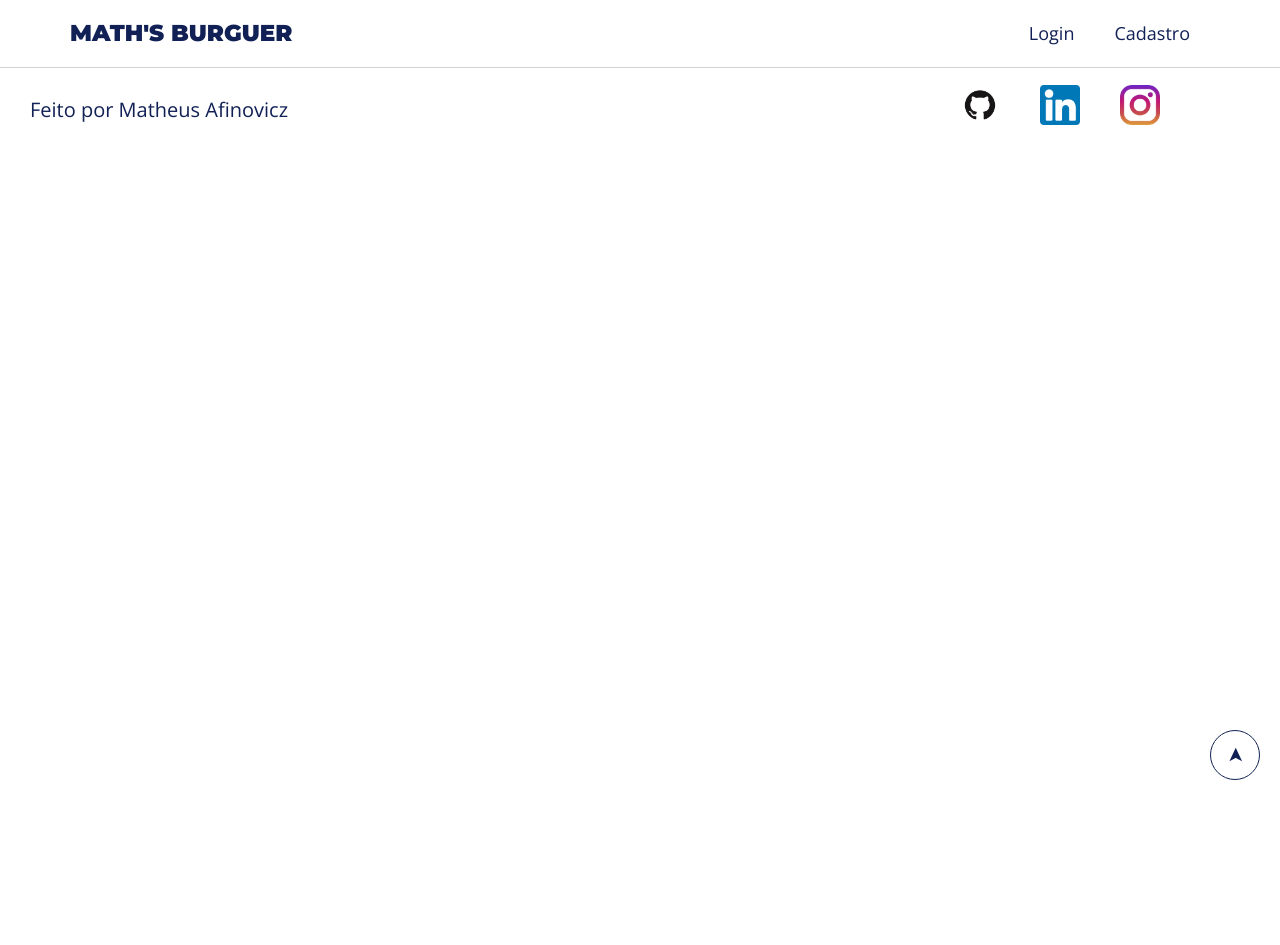
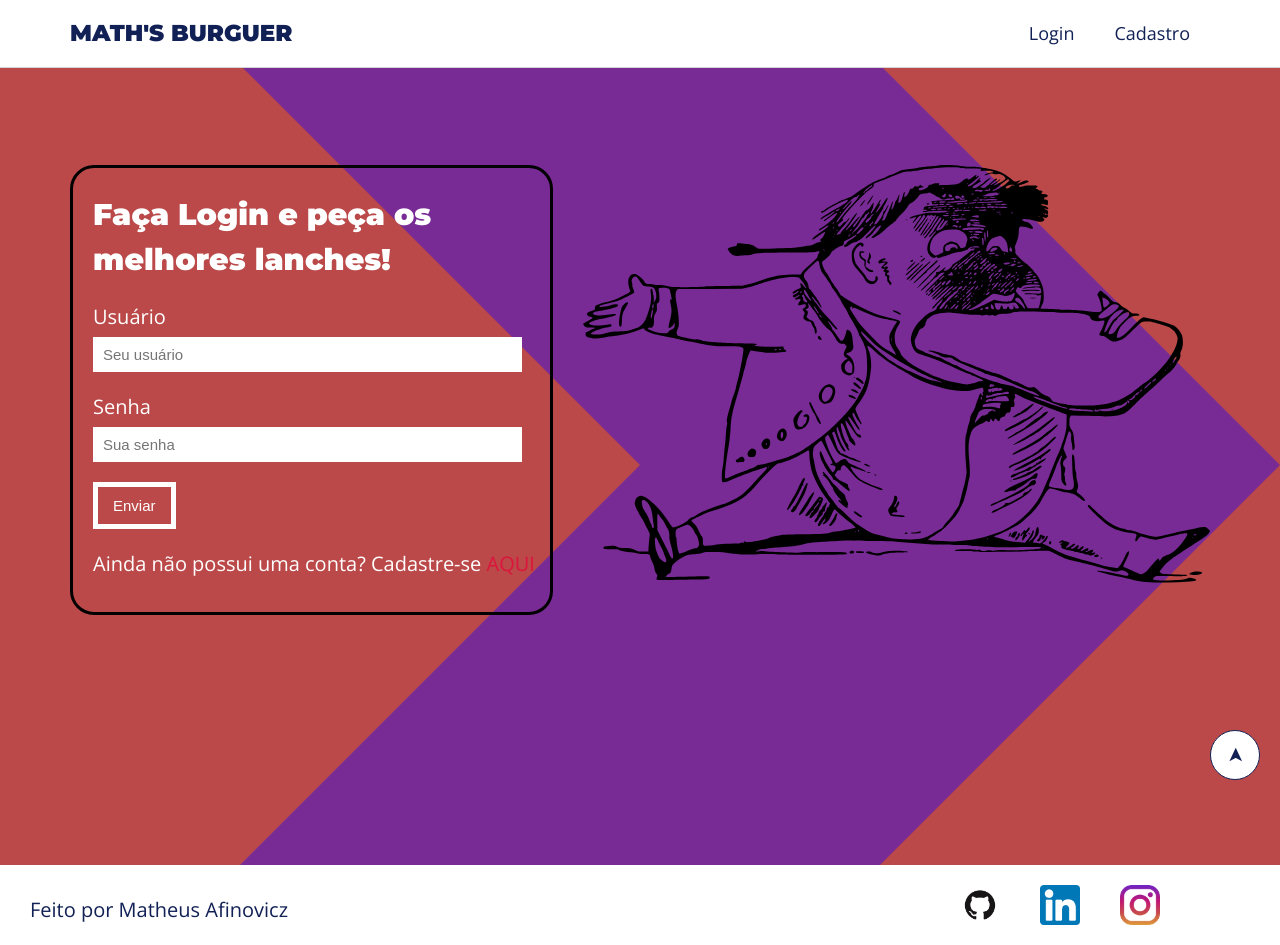
Before and after one commit to MatheusAfinovicz/MathsBurguer, a Django app: page /login/ in a window 1280 px wide. Before the commit the page ends 780 px from the top, so only its background shows below. Run offline with Django 3.2, Linux system fonts and the light colour scheme.

Commit message:
login page

```diff
--- /dev/null
+++ b/home/static/home/css/login_styles.css
@@ -0,0 +1,98 @@
+body {
+    width: 100%;
+}
+
+.login-background {
+    background-image: url('../img/backgrounds/main-bg.svg');
+    background-size: cover;
+    background-position: center center;
+    color: white;
+}
+
+.container {
+  position: relative;
+  display: grid;
+  grid-template-columns: 1fr 1.3fr;
+  gap: var(--gap);
+  min-height: 100vh;
+}
+
+.login {
+    border: 3px solid black;
+    border-radius: 2.4rem;
+    display: flex;
+    justify-content: center;
+    flex-flow: column wrap;
+    max-width: 55rem;
+    height: 45rem;
+}
+
+.login h6 {
+    font-size: 3rem;
+    padding: 2rem 2rem 0 2rem;
+}
+
+.login-form {
+  border: none;
+}
+
+.login-form label {
+    display: block;
+    margin: 2rem 0 0.5rem 2rem;
+}
+
+.login-form input,
+.login-form textarea {
+    border: none;
+    background: white;
+    padding: 1rem 1rem;
+    width: 90%;
+    font-size: 1.5rem;
+    outline: none;
+    margin-left: 2rem;
+    height: 3.5rem;
+}
+
+.login-form textarea {
+  height: 70%;
+}
+
+.login-form input:focus,
+.login-form textarea:focus {
+  box-shadow: 0 0 10px 2px var(--secondary-color);
+}
+
+.login-button {
+    border: 0.5rem solid white;
+    background: none;
+    color: white;
+    padding: 1rem 1.5rem;
+    font-size: 1.5rem;
+    cursor: pointer;
+    transition: all 300ms ease-in-out;
+    margin: 2rem 0 1rem 2rem;
+}
+
+.login-button:hover {
+    background: white;
+    color: var(--primary-color);
+}
+
+.register {
+    margin: 1rem 0 0 2rem;
+}
+
+.register a{
+    color: var(--secondary-color);
+}
+
+.intro-img {
+    display: flex;
+    flex-flow: column wrap;
+    justify-content: center;
+}
+
+.login-img img, .login-img svg {
+    max-width: 100%;
+    height: auto;
+}
--- a/home/templates/home/login.html
+++ b/home/templates/home/login.html
@@ -1,12 +1,50 @@
+{% load static %}
+
 <!doctype html>
 <html lang="pt-BR">
+
 <head>
     {% include 'home/partials/_head.html' %}
-    <title>Math's Burguer | Cadastro</title>
+
+    <title>Math's Burguer | Login</title>
+
+    <link rel="stylesheet" href="{% static 'home/css/login_styles.css' %}">
+
 </head>
+
 <body>
 {% include 'home/partials/_header.html' %}
 
+    <section class="login-background">
+        <div class="main-content container">
+            <div class="login">
+                <h6>Faça Login e peça os melhores lanches!</h6>
+
+                <div class="login-form">
+                    <form method="POST" action="">
+                        {% csrf_token %}
+
+                        <label for="user">Usuário</label>
+                        <input type="text" name="user" id="user" placeholder="Seu usuário">
+
+                        <label for="password">Senha</label>
+                        <input type="text" name="password" id="password" placeholder="Sua senha">
+
+                        <button class="login-button" type="submit">Enviar</button>
+                    </form>
+
+                    <div class="register">
+                        <p>Ainda não possui uma conta? Cadastre-se <a href="/cadastro/">AQUI</a></p>
+                    </div>
+
+                </div>
+            </div>
+
+            <div class="login-img">
+                <img src="{% static 'home/img/backgrounds/pessoa-comendo.svg' %}" alt="Hambúrguer.">
+            </div>
+        </div>
+    </section>
 
 {% include 'home/partials/_footer.html' %}
 {% include 'home/partials/_to_top_button.html' %}
```
Also changed, not shown: home/static/home/img/backgrounds/pessoa-comendo.svg (added).
